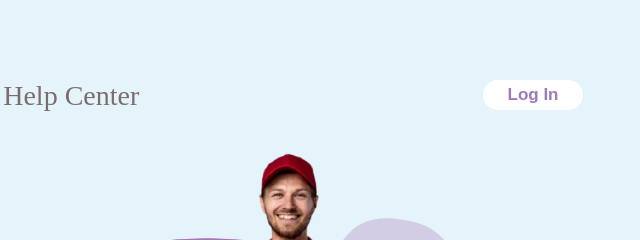
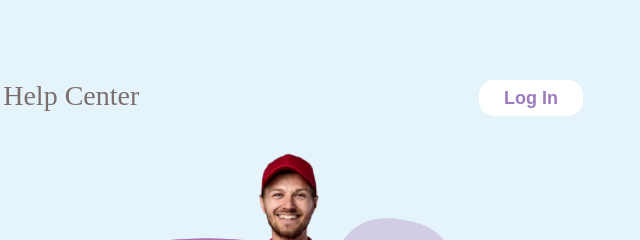
Before and after one commit to AhmedAwd909/Template-1, a plain HTML site: page index.html in a window 1280 px wide. Shown: the top 240 px of the page, 627-1267 px from the left. Drawn offline with Linux system fonts and the light colour scheme.

Commit message:
Update style.css

```diff
--- a/css/style.css
+++ b/css/style.css
@@ -69,15 +69,15 @@ header .nav i {
 }
 header button {
     border: none;
-    height: 30px;
-    width: 100px;
+    height: 36px;
+    width: 104px;
     border-radius: 15px;
     background-color: #fff;
     margin-top: 40px;
 }
 header button a {
     text-decoration: none;
-    font-size: 17px;
+    font-size: 18px;
     font-weight: bold;
     color: #9d7aba;
 }
```
